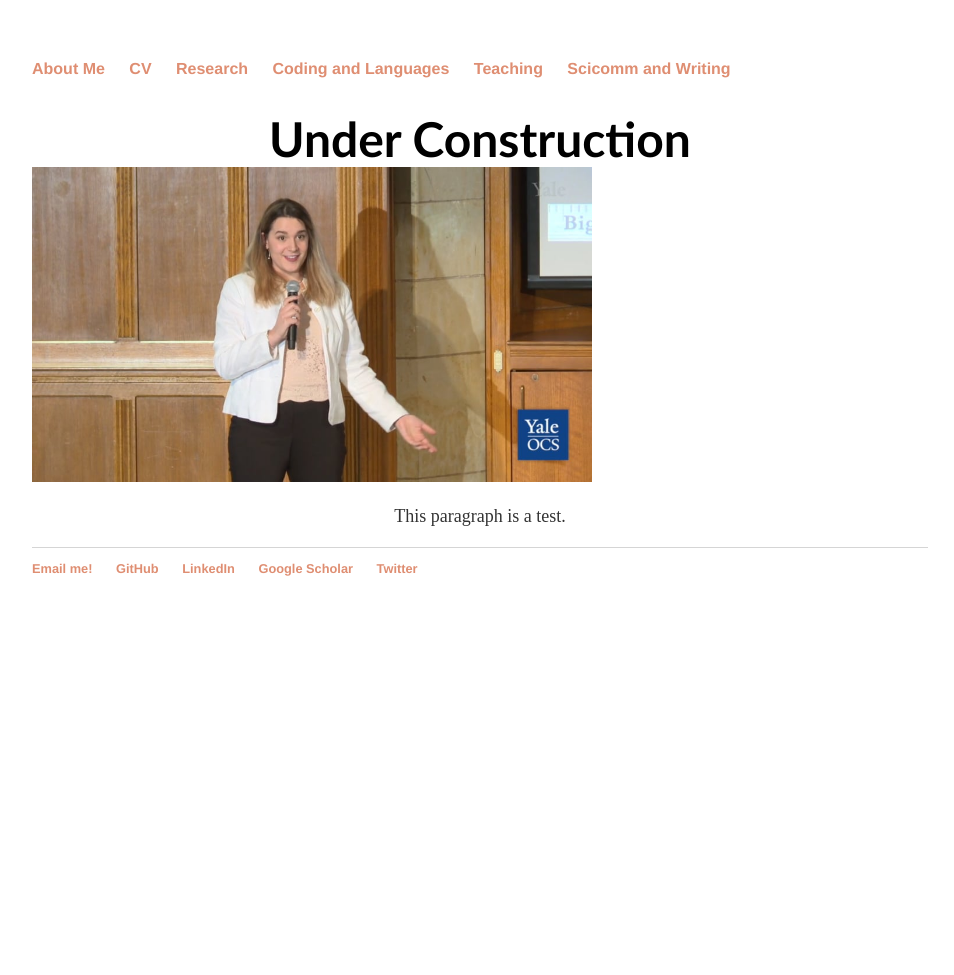
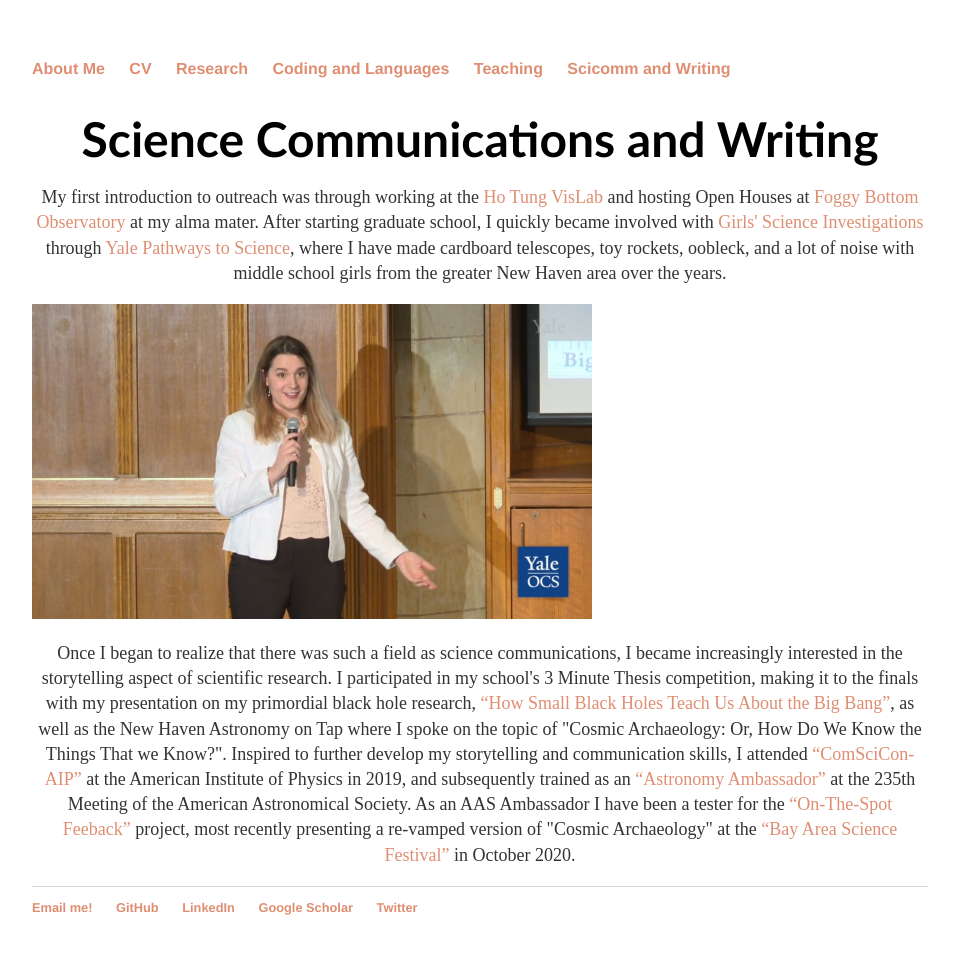
Before and after one commit to lunazagor/lunazagor.github.io, a Jekyll site: the page built from sci-wri/index.html, in a window 1280 px wide. Shown: the whole page, without its empty margins (160-1114 px from the left). Built offline with Jekyll 4.4.1, drawn with Linux system fonts in a browser that asks for light colours; before the commit the page ends 900 px from its top, so only the background shows below that.

Commit message:
Update index.html

```diff
--- a/sci-wri/index.html
+++ b/sci-wri/index.html
@@ -7,15 +7,13 @@
 
 <html>
 <head>
+</head>
+<body>
 
 
-</head>
+<h1 style="text-align:center;font-family:optima;margin-bottom:0.0em"> Science Communications and Writing </h1>
 
-<body>
-
-	<title> Science Communications and Writing </title>
-
-<h1 style="text-align:center;font-family:optima;margin-bottom:0.0em"> Under Construction </h1>
+<p style="text-align:center;font-size:18px"> My first introduction to outreach was through working at the <a href="https://www.colgate.edu/about/campus-facilities/ho-tung-visualization-laboratory">Ho Tung VisLab</a> and hosting Open Houses at <a href="http://observatory.colgate.edu/">Foggy Bottom Observatory</a> at my alma mater. After starting graduate school, I quickly became involved with <a href="https://gsi.yale.edu/">Girls' Science Investigations</a> through <a href="https://onha.yale.edu/pathways-science">Yale Pathways to Science</a>, where I have made cardboard telescopes, toy rockets, oobleck, and a lot of noise with middle school girls from the greater New Haven area over the years. </p>
 
 <div onclick="this.nextElementSibling.style.display='block'; this.style.display='none'">
    <img src="video-preview.jpg" width="560" height="315" style="cursor:pointer" />
@@ -24,7 +22,7 @@
    <iframe width="560" height="315" src="https://www.youtube.com/embed/jih2YGyLUsg" frameborder="0" allow="accelerometer; autoplay; encrypted-media; gyroscope; picture-in-picture" allowfullscreen></iframe>
 </div>
 
-<p style="text-align:center;font-size:18px"> This paragraph is a test. </p>
+<p style="text-align:center;font-size:18px"> Once I began to realize that there was such a field as science communications, I became increasingly interested in the storytelling aspect of scientific research. I participated in my school's 3 Minute Thesis competition, making it to the finals with my presentation on my primordial black hole research, <a href="https://ocs.yale.edu/videos/3-minute-thesis-competition-2019-finalist-luna-zagorac-how-small-black-holes-teach-us-about-the-big-bang/">“How Small Black Holes Teach Us About the Big Bang”</a>, as well as the New Haven Astronomy on Tap where I spoke on the topic of "Cosmic Archaeology: Or, How Do We Know the Things That we Know?". Inspired to further develop my storytelling and communication skills, I attended <a href="https://comscicon.com/comscicon-aip-2019">“ComSciCon-AIP”</a> at the American Institute of Physics in 2019, and subsequently trained as an <a href="https://aas.org/education/aas-astronomy-ambassadors-program">“Astronomy Ambassador”</a> at the 235th Meeting of the American Astronomical Society. As an AAS Ambassador I have been a tester for the <a href="https://astrosociety.org/education-outreach/higher-education-and-early-professionals/higher-education-and-early-professionals.html">“On-The-Spot Feeback”</a> project, most recently presenting a re-vamped version of "Cosmic Archaeology" at the <a href="https://www.bayareasciencefestival2020.org/">“Bay Area Science Festival”</a> in October 2020. </p>
 
 
 
```
